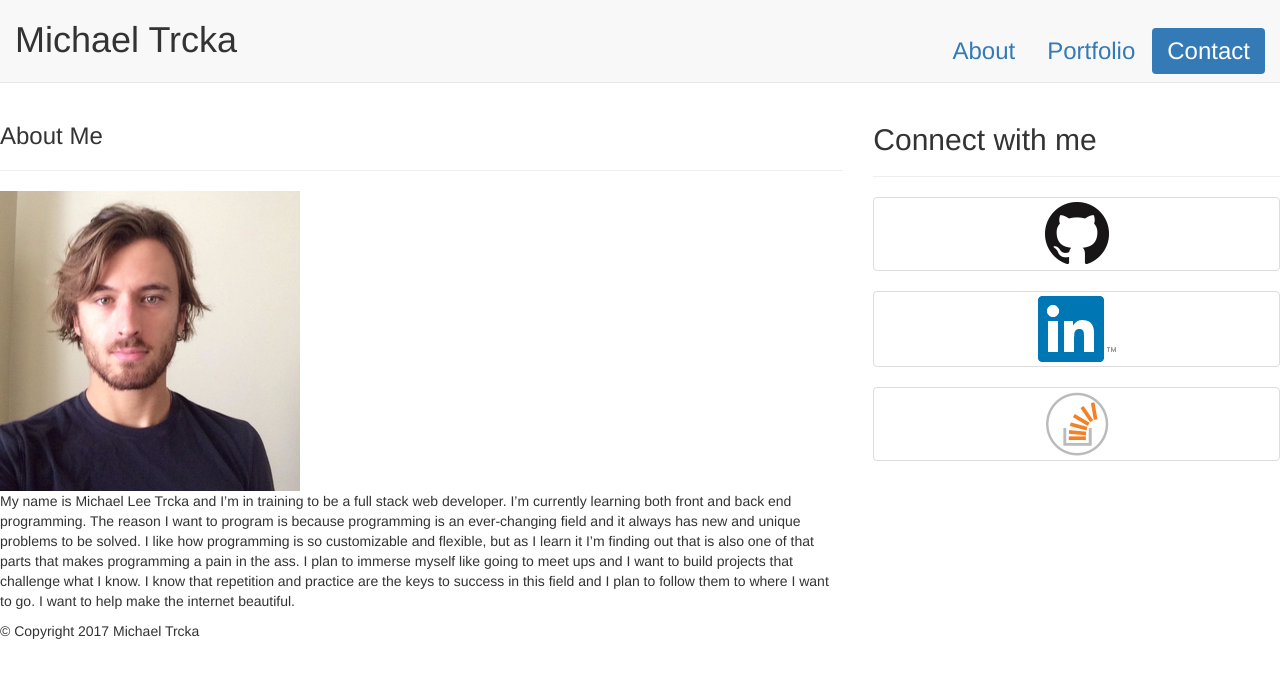
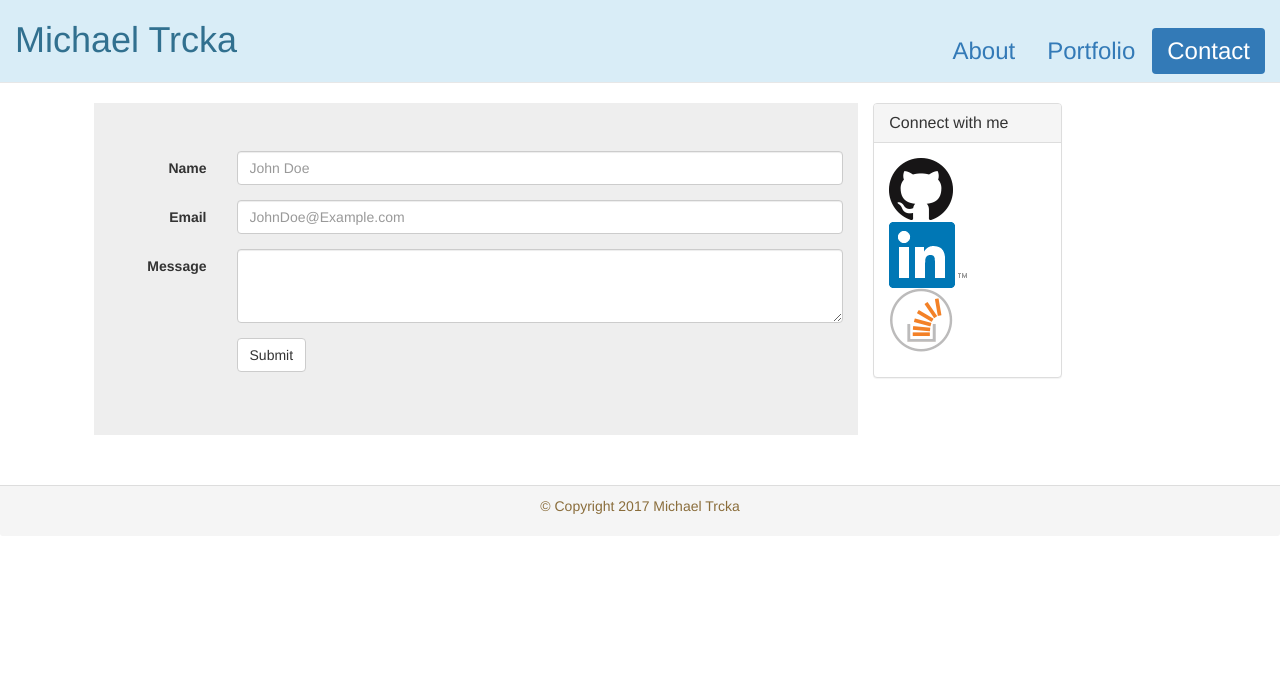
Before and after one commit to Trcka/Bootstrap-Portfolio, a plain HTML site: page contact.html in a window 1280 px wide. Drawn offline with nearby package versions, Linux system fonts and the light colour scheme.

Commit message:
pretty much doen jus need to check over it and add cool stuff

```diff
--- a/contact.html
+++ b/contact.html
@@ -1,49 +1,75 @@
 <!DOCTYPE html>
 <html lang="en-us">
   <head>
-    <link rel="stylesheet" href="https://maxcdn.bootstrapcdn.com/bootstrap/3.3.7/css/bootstrap.min.css" integrity="sha384-BVYiiSIFeK1dGmJRAkycuHAHRg32OmUcww7on3RYdg4Va+PmSTsz/K68vbdEjh4u" crossorigin="anonymous">
+    <link href="https://maxcdn.bootstrapcdn.com/bootswatch/3.3.7/slate/bootstrap.min.css" rel="stylesheet" integrity="sha384-RpX8okQqCyUNG7PlOYNybyJXYTtGQH+7rIKiVvg1DLg6jahLEk47VvpUyS+E2/uJ" crossorigin="anonymous">
     <meta charset="utf-8">
     <title>Michael Trcka</title>
   </head>
   <body>
-    <nav class="navbar navbar-default navbar-static-top">
+    <nav class="navbar navbar-default navbar-static-top list-group-item-info">
   <div class="container-fluid" >
     <h1 class="navbar-left"> Michael Trcka</h1>
     <h3>
       <ul class="nav nav-pills navbar-form navbar-right" >
         <li role="presentation"><a href="index.html">About</a></li>
         <li role="presentation"><a href="portfolio.html">Portfolio</a></li>
-        <li role="presentation"  class="active" ><a href="contact.html">Contact</a></li>
+        <li role="presentation" class="active"><a href="contact.html">Contact</a></li>
       </ul>
     </h3>
     </div>
 </nav>
 <div class="row">
-  <div class="col-md-8">
-    <h3>About Me</h3>
-      <hr>
-  <div class="pull-left">
-    <img src="assets/images/Me.jpg" alt="Picture of michael trcka"  class="pull-left">
+  <div class="col-md-1"></div>
+  <div class="col-md-7 jumbotron">
+    <form class="form-horizontal">
+  <div class="form-group">
+    <label for="exampleInputName2" class="col-sm-2 control-label">Name</label>
+    <div class="col-sm-10">
+      <input type="name" class="form-control" id="inputname3" placeholder="John Doe">
+    </div>
   </div>
-  <div class="pull-left">
-    <p class="pull-left">
-    My name is Michael Lee Trcka and I’m in training to be a full stack web developer. I’m currently learning both front and back end programming. The reason I want to program is because programming is an ever-changing field and it always has new and unique problems to be solved. I like how programming is so customizable and flexible, but as I learn it I’m finding out that is also one of that parts that makes programming a pain in the ass. I plan to immerse myself like going to meet ups and I want to build projects that challenge what I know. I know that repetition and practice are the keys to success in this field and I plan to follow them to where I want to go. I want to help make the internet beautiful.</p>
+  <div class="form-group">
+    <label for="exampleInputEmail2" class="col-sm-2 control-label">Email</label>
+    <div class="col-sm-10">
+      <input type="email" class="form-control" id="inputemail3" placeholder="JohnDoe@Example.com">
+    </div>
   </div>
+  <div class="form-group">
+    <label for="exampleInputmessage2" class="col-sm-2 control-label">Message</label>
+    <div class="col-sm-10">
+    <textarea class="form-control" rows="3"></textarea>
+    </div>
+  </div>
+  <div class="form-group">
+    <div class="col-sm-offset-2 col-sm-10">
+      <button type="submit" class="btn btn-default">Submit</button>
+    </div>
+
+  </div>
+
+</form>
 </div>
-<div class="col-md-4">
-<aside>
-  <h2>Connect with me</h2>
-  <hr>
 
-    <a href="https://github.com/Trcka" class="thumbnail"><img src="assets\images\github1.png" alt="github"></a></li>
+<div class="col-md-2">
+<div class=" panel panel-default">
+  <div class="panel-heading">
+    <h2 class="panel-title">Connect with me</h2>
+  </div>
+  <div  class="panel-body">
+  <ul class="list-inline ">
+    <li><a href="https://github.com/Trcka"><img src="assets\images\github1.png" alt="github"></a></li>
 
-    <a href="https://www.linkedin.com/in/michael-trcka-951a44140/" class="thumbnail"><img src="assets\images\linkedin.png" alt="linkedin"></a></li>
+    <li><a href="https://www.linkedin.com/in/michael-trcka-951a44140/"><img src="assets\images\linkedin.png" alt="linkedin"></a></li>
 
-    <a href="https://stackoverflow.com/users/8161032/michael-trcka/" class="thumbnail"><img src="assets\images\so-icon.png" alt="stackoverflow"></a></li>
-</aside>
+    <li><a href="https://stackoverflow.com/users/8161032/michael-trcka/"><img src="assets\images\so-icon.png" alt="stackoverflow"></a></li>
+  </ul>
 </div>
 </div>
-<footer>
+</div>
+<div class="col-md-2"></div>
+</div>
+</div>
+<footer class="panel-footer pager alert-warning">
   <p>&copy; Copyright 2017 Michael Trcka</p>
 </footer>
 </body>
```
Also changed, not shown: index.html (+3 -3 lines), portfolio.html (+24 -27 lines).
